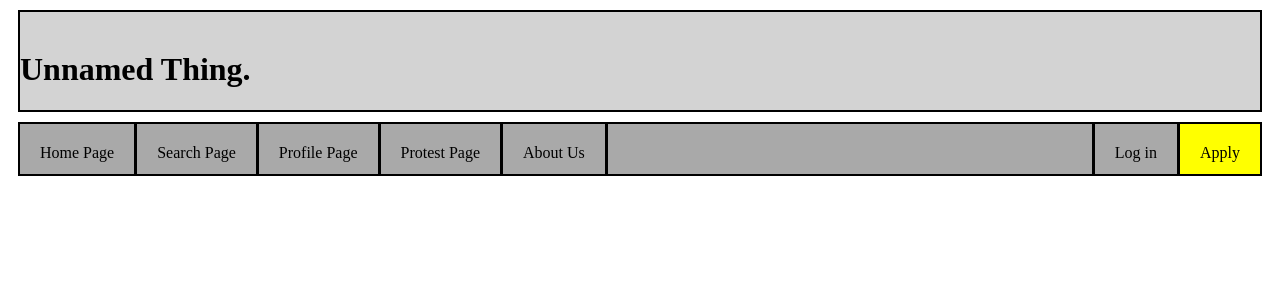
After one commit to andrewocyeah/andrewocyeah.github.io, a PHP site: page /Apply in a window 1280 px wide. The commit adds this page. Shown: the top 300 px of the page. Run offline with PHP 8.4, Linux system fonts and the light colour scheme.

Commit message:
HyperLinked some Pages together

```diff
--- /dev/null
+++ b/Apply/index.html
@@ -0,0 +1,21 @@
+<!DOCTYPE html>
+<html>
+  <head>
+    <link rel="stylesheet" type="text/css" href="../sytle.css">
+  </head>
+  <body>
+    <div class="header">
+      <br><h1>Unnamed Thing.</h1>
+    </div>
+    <div class="nav">
+      <a class="left " href=".."><p>Home Page</p></a>
+      <a class="left" href="../Search Page"><p>Search Page</p></a>
+      <a class="left" href="../Profile Page"><p>Profile Page</p></a>
+      <a class="left" href="../Protest Page"><p>Protest Page</p></a>
+      <a class="left" href="../About Us"><p>About Us</p></a>
+      <a class="right active" ><p>Apply</p></a>
+      <a class="right" href="../Log in"><p>Log in</p></a>
+    </div>
+
+  </body>
+</html>
--- a/sytle.css
+++ b/sytle.css
@@ -3,3 +3,67 @@
   margin: 10px;
   border: 2px solid black;
 }
+.nav{
+  background: darkgray;
+  margin: 10px;
+  border: 2px solid black;
+  height: 50px;
+  padding: 0px;
+}
+.button{
+  background: darkgray;
+  border:none;
+  margin: 0px;
+  border-right: solid;
+  height: 100%;
+  transition-duration: 0.4s;
+  float: left;
+}
+p{
+  margin: 20px;
+  color: black;
+}
+a{
+  text-decoration: none;
+  background: darkgray;
+  border:none;
+  margin: 0px;
+  height: 100%;
+  transition-duration: 0.4s;
+}
+a.left{
+  border-right: solid black;
+  float: left;
+}
+a.right{
+  border-left: solid black;
+  float: right;
+}
+a:hover{
+
+  background-color: gray;
+}
+a:active{
+  background-color: white;
+}
+.active{
+  background-color: yellow;
+}
+.message{
+  background-color: lightgray;
+  width: 25%;
+  border: 2px solid black;
+  float: left;
+}
+.board{
+  background-color: lightgray;
+  width: 75%;
+  border: 2px solid black;
+  float: right;
+}
+.content{
+  display: flex;
+  margin: 10px;
+  background-color: darkgray;
+  border: solid black;
+}
```
Also changed, not shown: About Us/index.html (added, +21 -0 lines), Log in/index.html (added, +27 -0 lines), Profile Page/index.html (added, +21 -0 lines), Protest Page/index.html (added, +21 -0 lines), Search Page/index.html (added, +21 -0 lines), index.html (+18 -2 lines).
